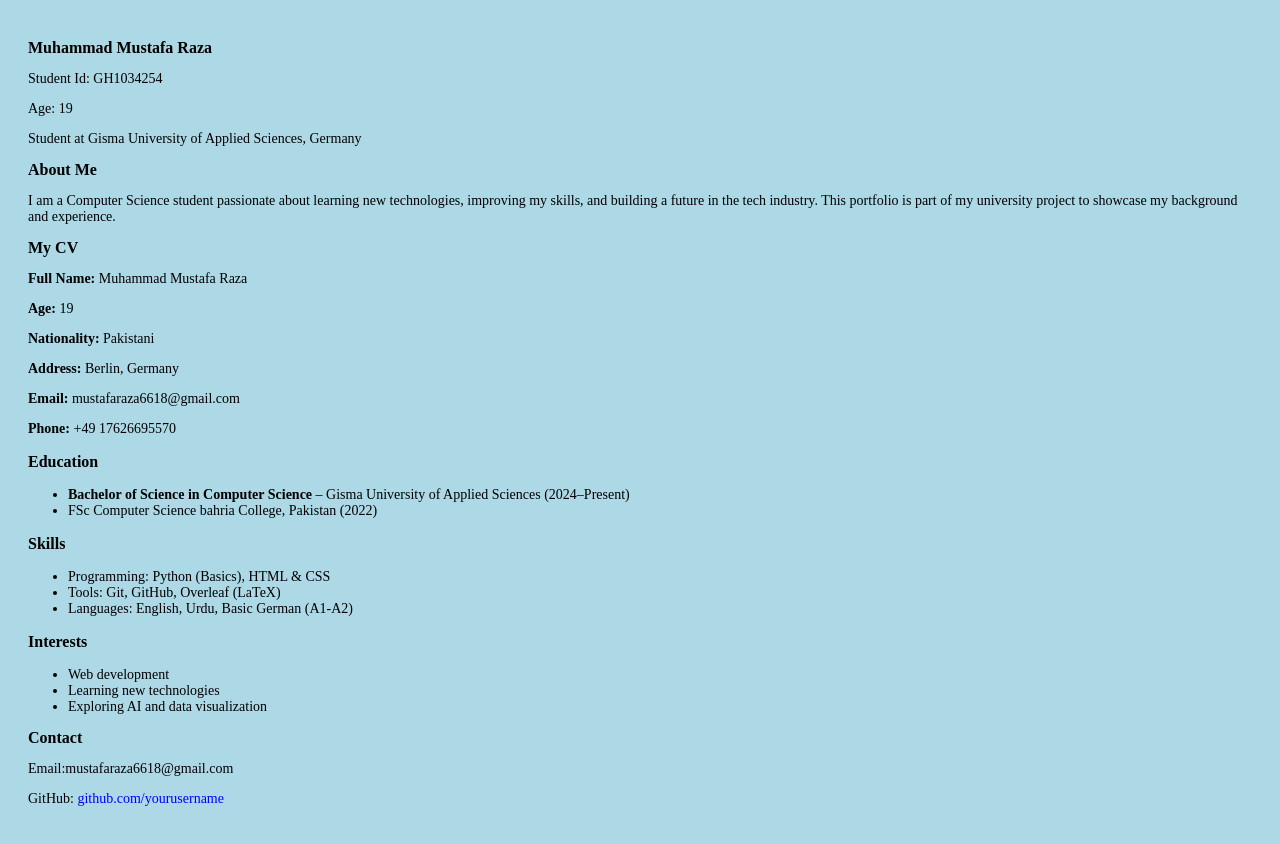
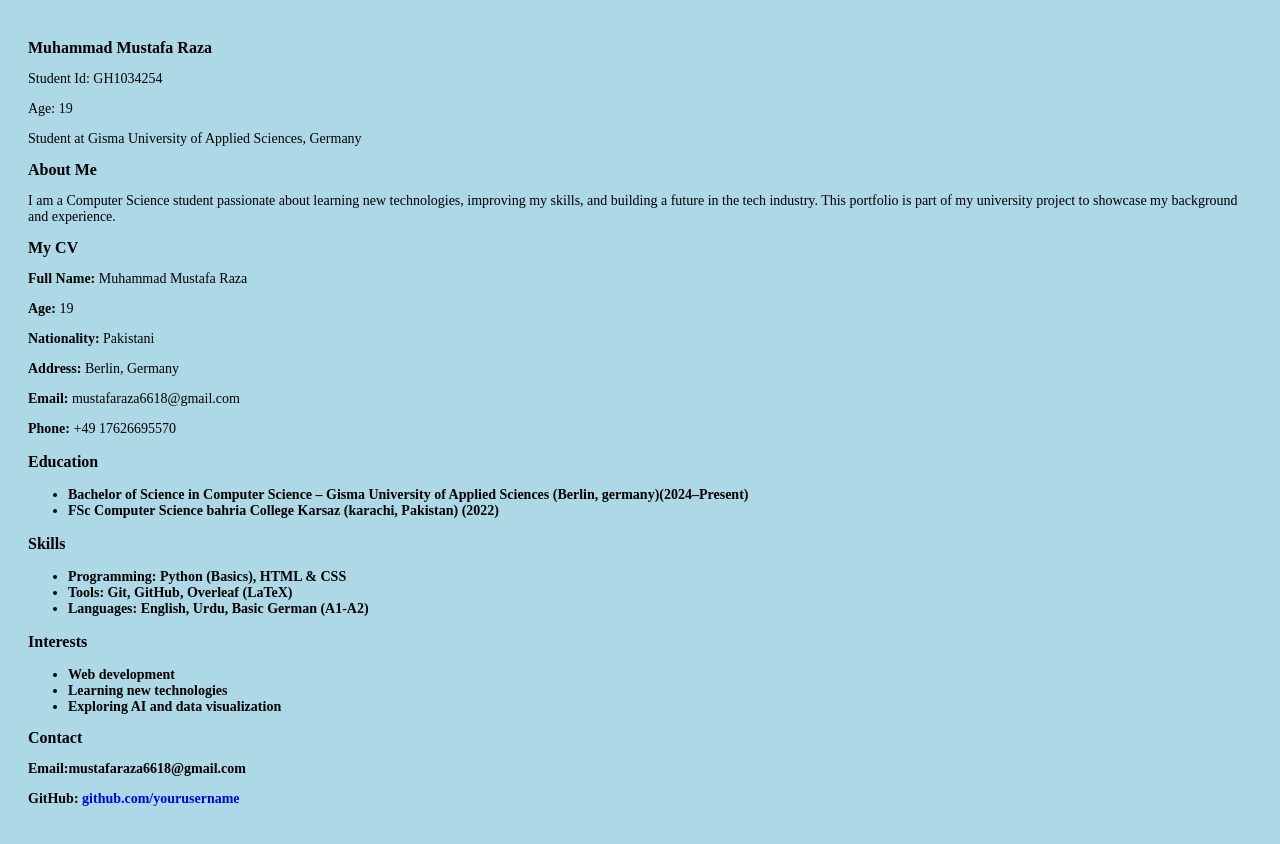
Before and after one commit to mus3485/mus3485.portfolio.io, a plain HTML site: page index.html in a window 1280 px wide. Drawn offline with Linux system fonts and the light colour scheme.

Commit message:
Add files via upload

```diff
--- a/index.html
+++ b/index.html
@@ -26,8 +26,8 @@
 
   <h3>Education</h3>
   <ul>
-    <li><strong>Bachelor of Science in Computer Science</strong> – Gisma University of Applied Sciences (2024–Present)</li>
-    <li>FSc Computer Science bahria College, Pakistan (2022)</li>
+    <li><strong>Bachelor of Science in Computer Science – Gisma University of Applied Sciences (Berlin, germany)(2024–Present)</li>
+    <li>FSc Computer Science bahria College Karsaz (karachi, Pakistan) (2022)</li>
   </ul>
 
   <h3>Skills</h3>
```
